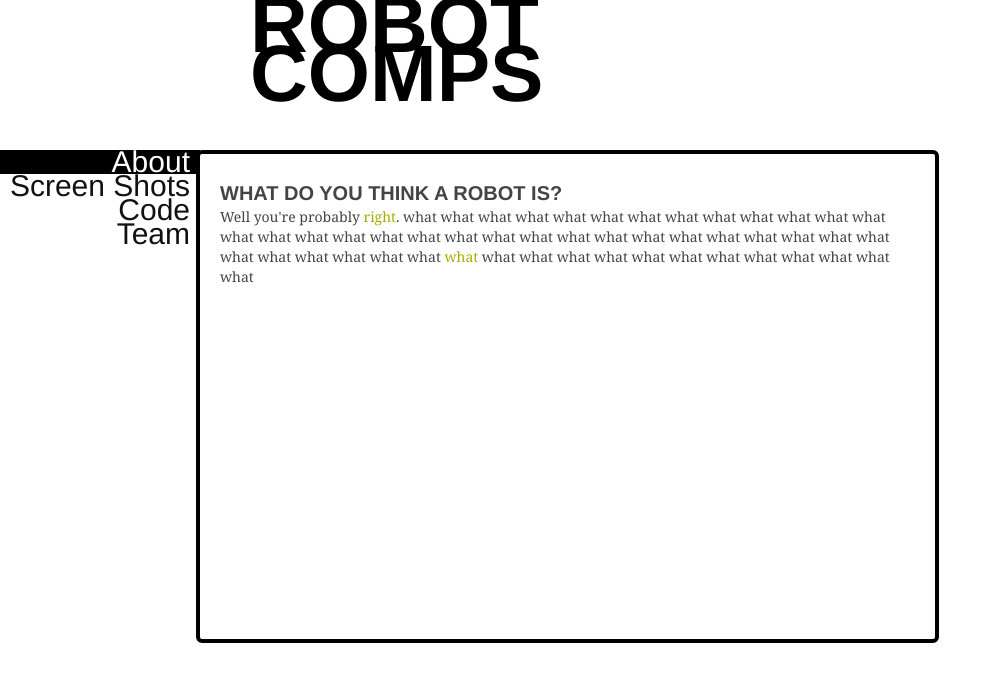
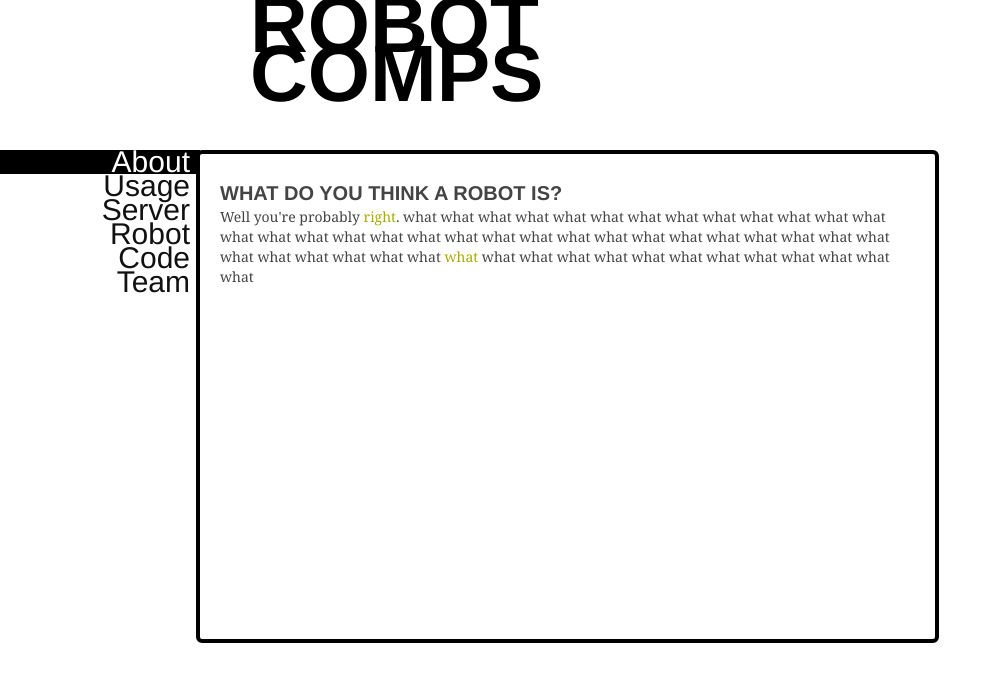
Before and after one commit to cpdean/robositeDesign, a plain HTML site: page index.html in a window 1280 px wide. Shown: the whole page, without its empty margins (0-1002 px from the left). Drawn offline with Linux system fonts and the light colour scheme.

Commit message:
Updated index.html to include new nav items.

```diff
--- a/index.html
+++ b/index.html
@@ -19,8 +19,10 @@
             <nav>
                 <ul>
                     <li><a href="index.html" class="selected">About</a></li>
-                    <li><a href="screenshots.html">Screen Shots</a></li>
-                    <li><a href="code.html">Code</a></li>
+		    <li><a href="usage.html">Usage</a></li>
+                    <li><a href="serverSide.html">Server</a></li>
+                    <li><a href="robotSide.html">Robot</a></li>
+		    <li><a href="code.html">Code</a></li>
                     <li><a href="team.html">Team</a></li>
                     <!-- Silly large redundant number of pages -->
                     <!--
```
